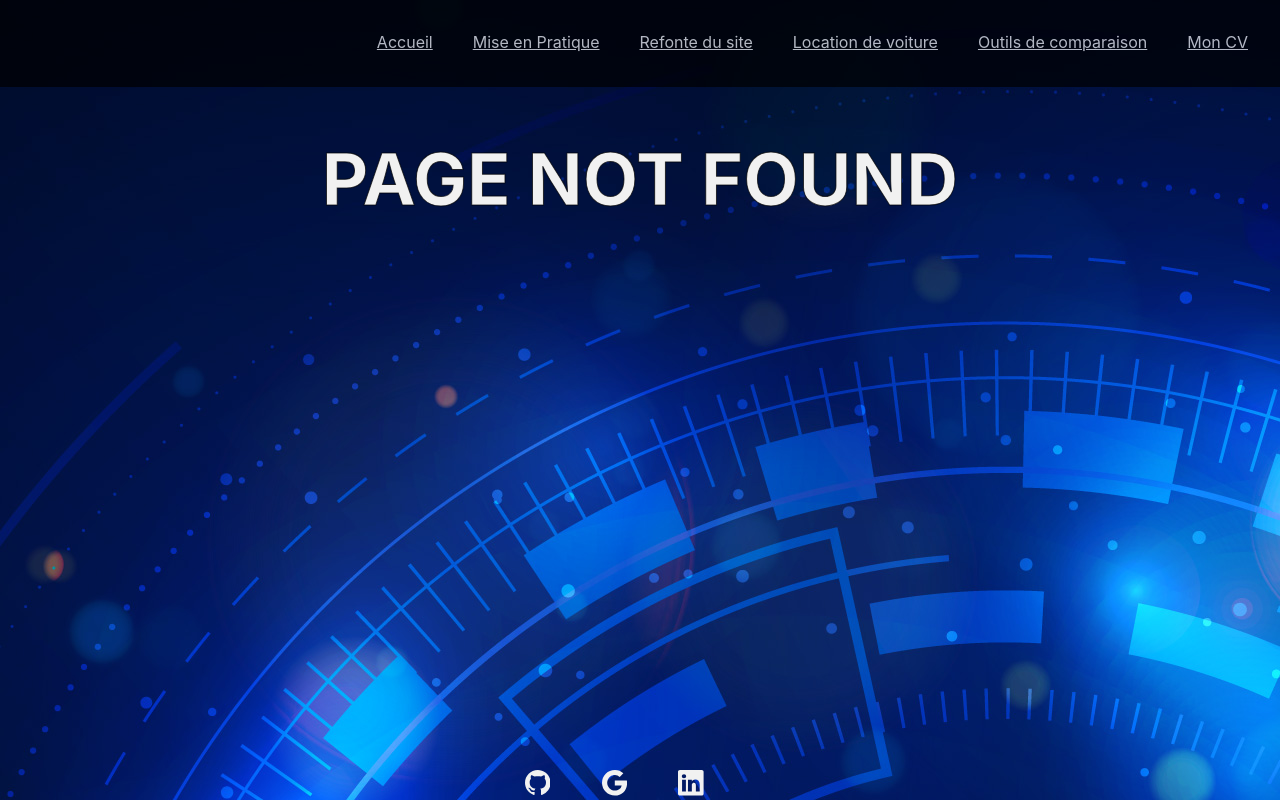
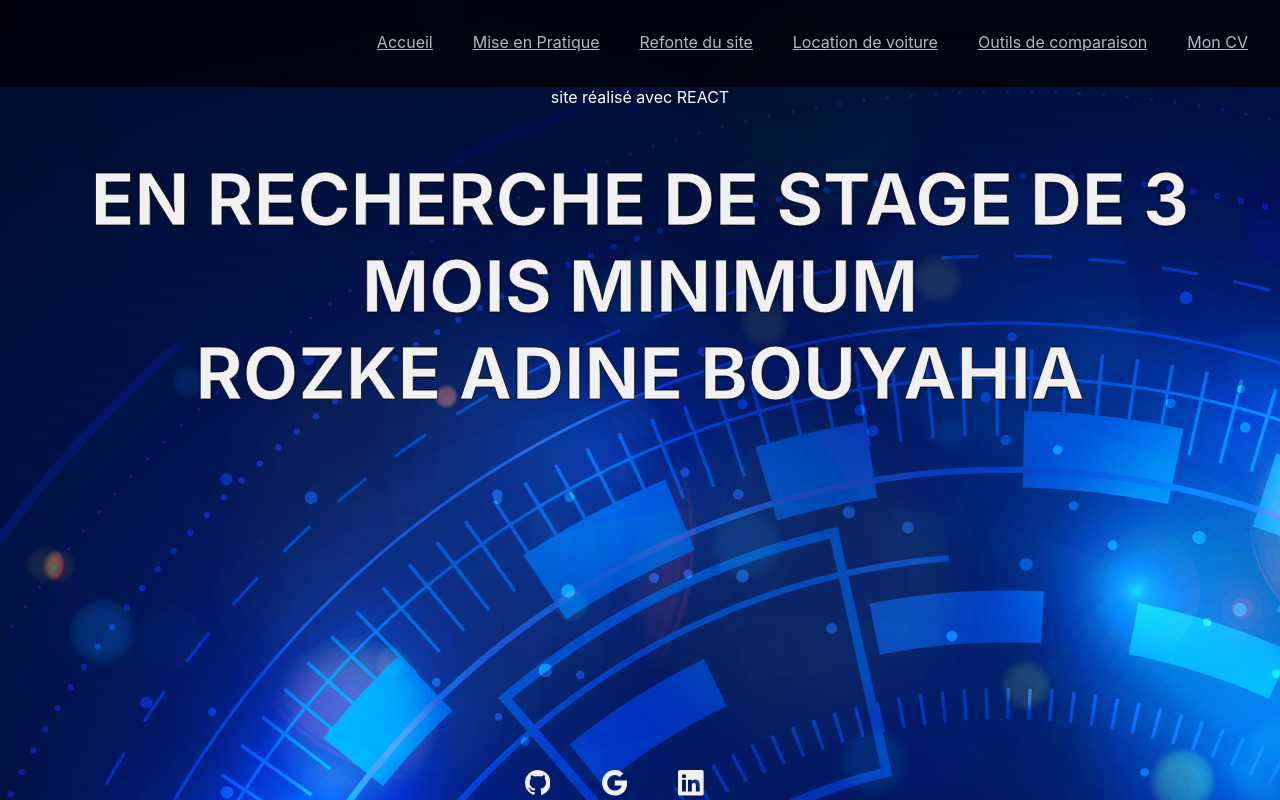
Before and after one commit to RozkeAdine/portfolio_react, a React (Create React App) app in the folder portfolio/: page / in a window 1280 px wide. Before the commit this address had no page. Built offline with nearby package versions, Linux system fonts and the light colour scheme.

Commit message:
change homepage

```diff
--- a/portfolio/package.json
+++ b/portfolio/package.json
@@ -2,7 +2,7 @@
   "name": "portfolio",
   "version": "0.1.0",
   "private": true,
-  "homepage": "https://RozkeAdine.github.io/",
+  "homepage": "https://RozkeAdine.github.io/portfolio_react",
   "dependencies": {
     "@testing-library/jest-dom": "^5.16.5",
     "@testing-library/react": "^13.4.0",
--- a/portfolio/src/components/App.js
+++ b/portfolio/src/components/App.js
@@ -22,7 +22,7 @@
     <div className="App">
       <Banner/>
       <Routes>
-        <Route path="/Home" element={<Home/>} />
+        <Route path="/" element={<Home/>} />
         <Route path="/Mise_En_Pratique" element={<Mise_En_Pratique/>} />
         <Route path="/Juvignac" element={<Juvignac/>} />
         <Route path="/DonkeyCar" element={<DonkeyCar/>} />
```
